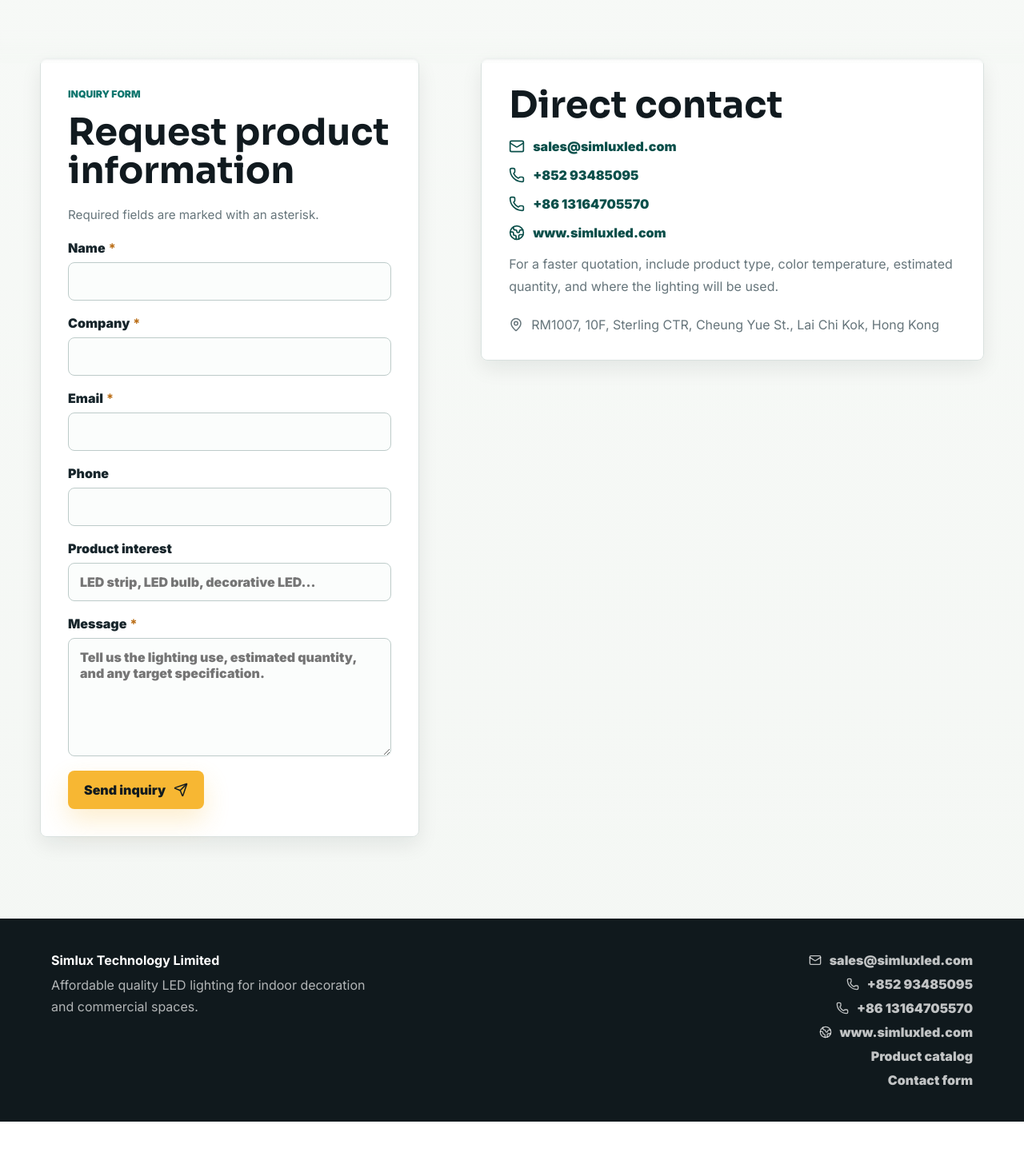
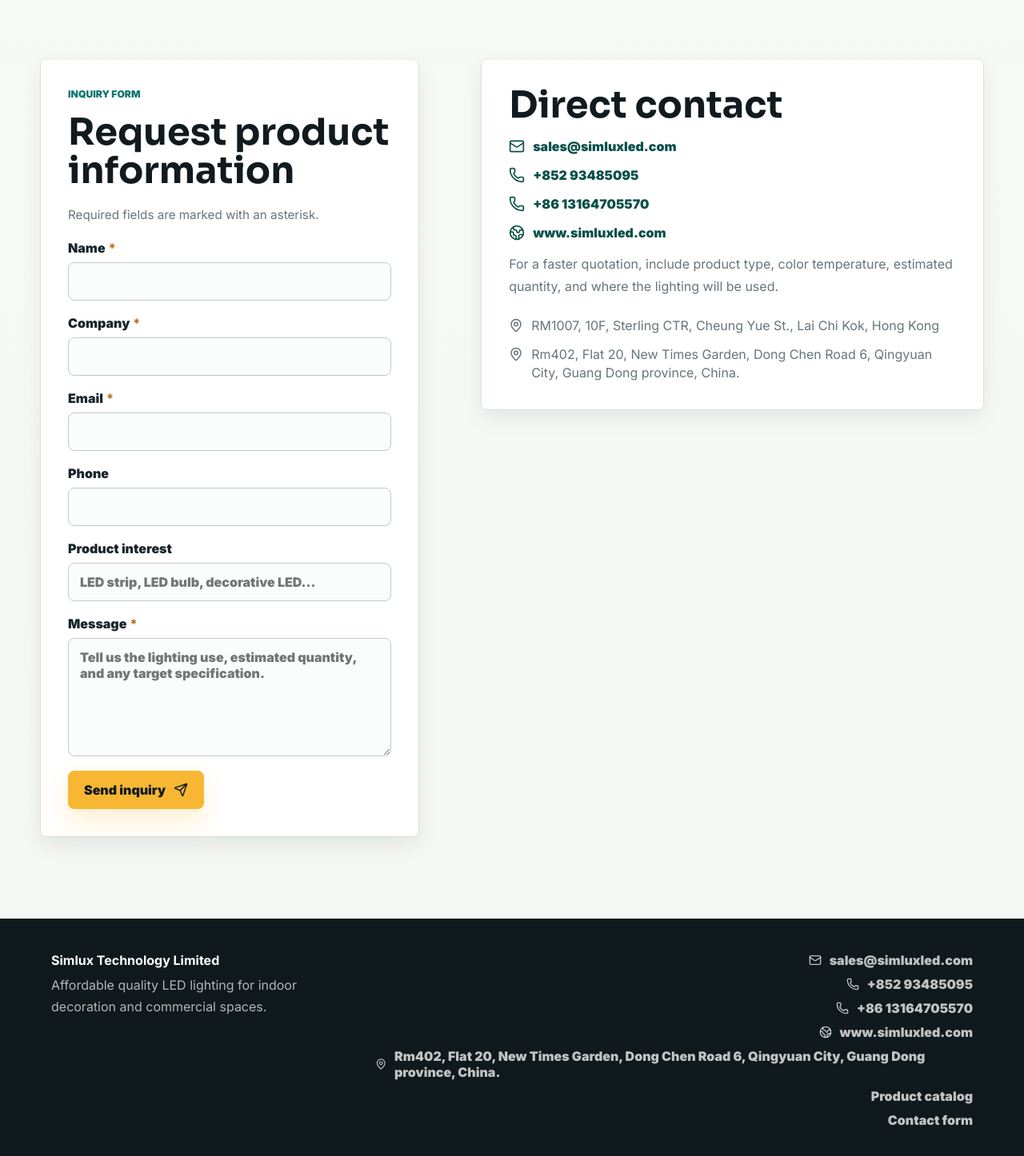
Before and after one commit to XDSlimGuy/simlux-webpage, a Next.js app: page /contact in a window 1280 px wide. Shown: the part 721-2167 px from the top of the page at 80% size. Before the commit the page ends 2124 px from the top, so only its background shows below. Built offline with nearby package versions, Linux system fonts and the light colour scheme.

Commit message:
Add Qingyuan office address

```diff
--- a/app/contact/page.js
+++ b/app/contact/page.js
@@ -52,6 +52,10 @@
               <MapPin size={18} aria-hidden="true" />
               RM1007, 10F, Sterling CTR, Cheung Yue St., Lai Chi Kok, Hong Kong
             </span>
+            <span>
+              <MapPin size={18} aria-hidden="true" />
+              Rm402, Flat 20, New Times Garden, Dong Chen Road 6, Qingyuan City, Guang Dong province, China.
+            </span>
           </div>
         </aside>
       </section>
--- a/app/globals.css
+++ b/app/globals.css
@@ -1144,10 +1144,22 @@
 
 .contact-panel a,
 .contact-muted span,
+.footer-links span,
 .footer-links a {
   display: flex;
   align-items: center;
   gap: 10px;
+}
+
+.contact-muted span {
+  display: grid;
+  grid-template-columns: 18px minmax(0, 1fr);
+  align-items: start;
+  line-height: 1.45;
+}
+
+.contact-muted svg {
+  margin-top: 2px;
 }
 
 .contact-panel a {
@@ -1191,7 +1203,8 @@
   font-weight: 850;
 }
 
-.footer-links a {
+.footer-links a,
+.footer-links span {
   justify-content: end;
   transition: color 180ms ease, transform 180ms var(--ease-spring);
 }
--- a/app/layout.js
+++ b/app/layout.js
@@ -3,7 +3,7 @@
 import Link from "next/link";
 import MenuOutsideClose from "./menu-outside-close";
 import { SpeedInsights } from "@vercel/speed-insights/next";
-import { Globe2, Mail, Phone } from "lucide-react";
+import { Globe2, Mail, MapPin, Phone } from "lucide-react";
 import { Inter, Sora } from "next/font/google";
 
 const inter = Inter({
@@ -104,6 +104,10 @@
               <Globe2 size={16} aria-hidden="true" />
               www.simluxled.com
             </a>
+            <span>
+              <MapPin size={16} aria-hidden="true" />
+              Rm402, Flat 20, New Times Garden, Dong Chen Road 6, Qingyuan City, Guang Dong province, China.
+            </span>
             <Link href="/products">Product catalog</Link>
             <Link href="/contact">Contact form</Link>
           </div>
```
